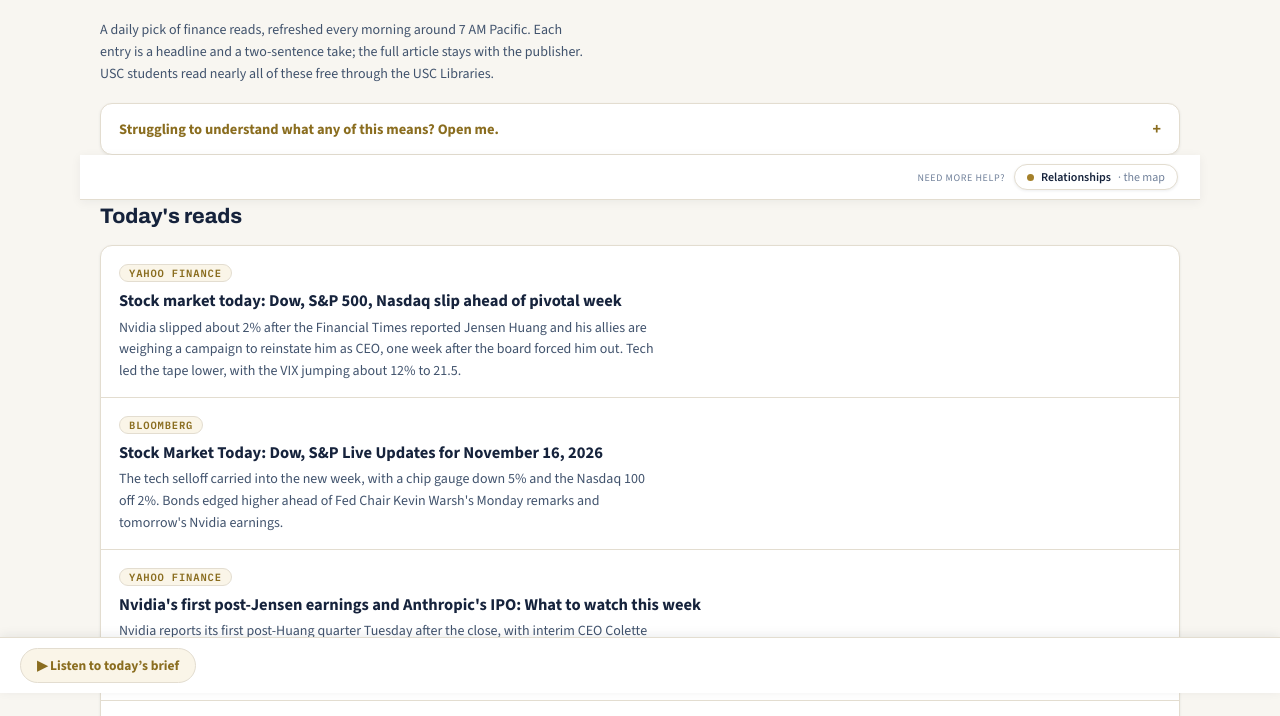
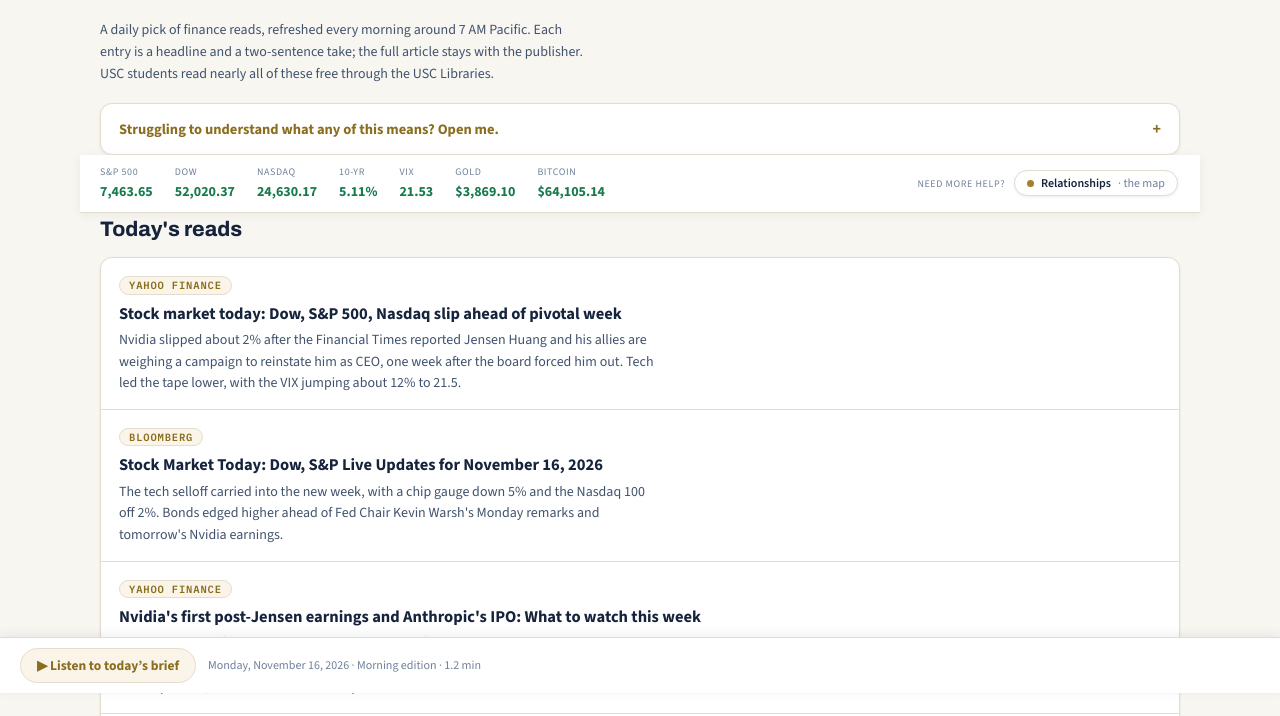
Before and after one commit to eiaceved/markets, a plain HTML site: page read-daily.html in a window 1280 px wide. Shown: the part 107-823 px from the top of the page. Drawn offline with nearby package versions, Linux system fonts and the light colour scheme.

Commit message:
Read Daily strip: handle tape as chips-array or name-value object, format numbers per key

```diff
--- a/read-daily.html
+++ b/read-daily.html
@@ -127,6 +127,7 @@ var TIPS={
 };
 fetch('reads.json?v='+Date.now()).then(r=>r.json()).then(D=>{
   document.getElementById('stamp').textContent='Updated '+new Date(D.updated).toLocaleString('en-US',{weekday:'short',month:'short',day:'numeric',hour:'numeric',minute:'2-digit'});
+  document.getElementById('strip').classList.add('ok');
   document.getElementById('intro').textContent=D.intro||'';
   const list=document.getElementById('list');
   D.items.forEach(it=>{
@@ -135,12 +136,20 @@ fetch('reads.json?v='+Date.now()).then(r=>r.json()).then(D=>{
     list.appendChild(a);
   });
   const st=document.getElementById('strip');
-  (D.tape||[]).forEach(c=>{
+  let tape=[];
+  if(Array.isArray(D.tape))tape=D.tape;
+  else if(D.tape&&typeof D.tape==='object')tape=Object.keys(D.tape).map(function(k){return {name:k,value:D.tape[k]};});
+  const fmt=function(k,v){
+    if(k==='10-Yr')return (typeof v==='number'?v.toFixed(2):v)+'%';
+    if(k==='Gold'||k==='Bitcoin')return '$'+(typeof v==='number'?v.toLocaleString('en-US',{minimumFractionDigits:2}):v);
+    return typeof v==='number'?v.toLocaleString('en-US',{minimumFractionDigits:2}):v;};
+  tape.forEach(c=>{
     const d=document.createElement('div');d.className='chip';
     const nm=c.name||c.label||'';
+    const val=(c.value!==undefined&&c.value!==null)?c.value:'';
     const chg=(c.chg===undefined||c.chg===null||c.chg==='')?'':c.chg;
-    const cls=chg&&chg.startsWith('-')?'dn':'up';
-    d.innerHTML='<span class="lb">'+nm+'</span><span class="v '+cls+'">'+c.value+(chg?' <small>'+chg+'</small>':'')+'</span><span class="tip">'+(TIPS[nm]||nm)+'</span>';
+    const cls=chg&&String(chg).startsWith('-')?'dn':'up';
+    d.innerHTML='<span class="lb">'+nm+'</span><span class="v '+cls+'">'+fmt(nm,val)+(chg?' <small>'+chg+'</small>':'')+'</span><span class="tip">'+(TIPS[nm]||nm)+'</span>';
     st.appendChild(d);
   });
   if(D.audio){const p=document.getElementById('player');p.src=D.audio+'?v='+Date.now();
```
